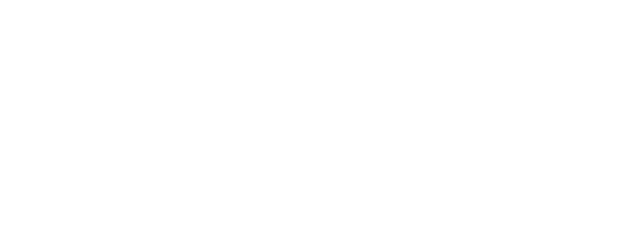
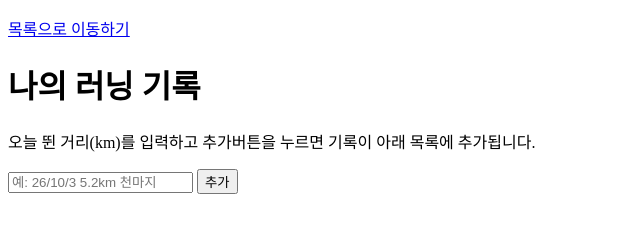
Before and after one commit to 22500178-stack/2026OSS_assign05, a plain HTML site: page js_dynamic.html in a window 1280 px wide. Shown: the whole page, without its empty margins (0-640 px from the left). Drawn offline with Linux system fonts and the light colour scheme.

Commit message:
js_d.html html fin

```diff
--- a/js_dynamic.html
+++ b/js_dynamic.html
@@ -1,11 +1,25 @@
 <!DOCTYPE html>
-<html lang="en">
+<html lang="ko">
 <head>
-    <meta charset="UTF-8">
-    <meta name="viewport" content="width=device-width, initial-scale=1.0">
-    <title>Document</title>
+  <meta charset="UTF-8">
+  <meta name="viewport" content="width=device-width, initial-scale=1.0">
+  <title>나의 러닝 기록</title>
+  <link rel="stylesheet" href="style.css">
 </head>
 <body>
+  <p><a href="index.html">목록으로 이동하기</a></p>
+  <h1>나의 러닝 기록</h1>
+  <p>오늘 뛴 거리(km)를 입력하고 추가버튼을 누르면 기록이 아래 목록에 추가됩니다.</p>
 
+  <div class="dom-practice">
+    <input type="text" id="itemInput" placeholder="예: 26/10/3 5.2km 천마지">
+    <button id="addBtn">추가</button>
+
+    <ul id="itemList"></ul>
+  </div>
+
+  <script>
+
+  </script>
 </body>
 </html>
```
